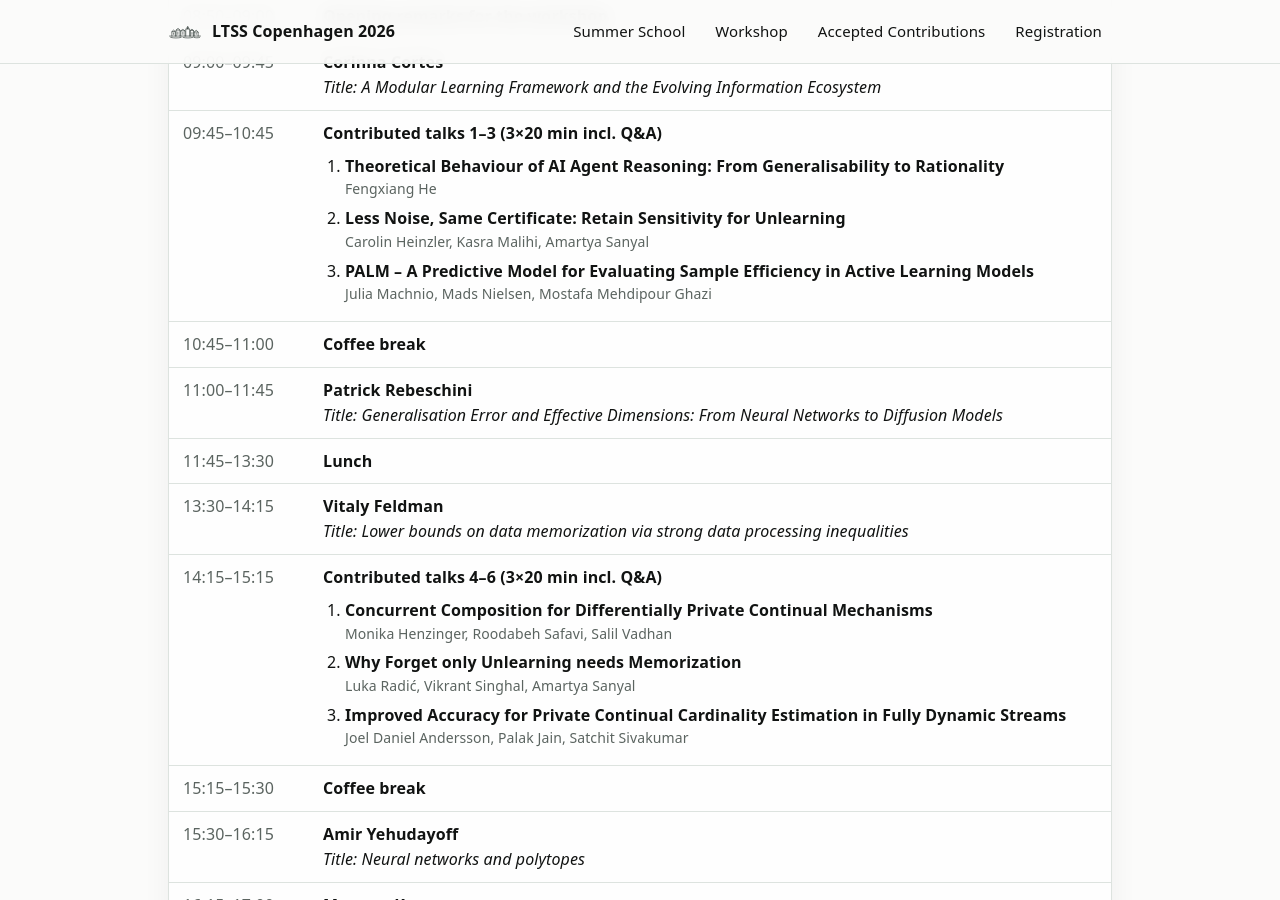
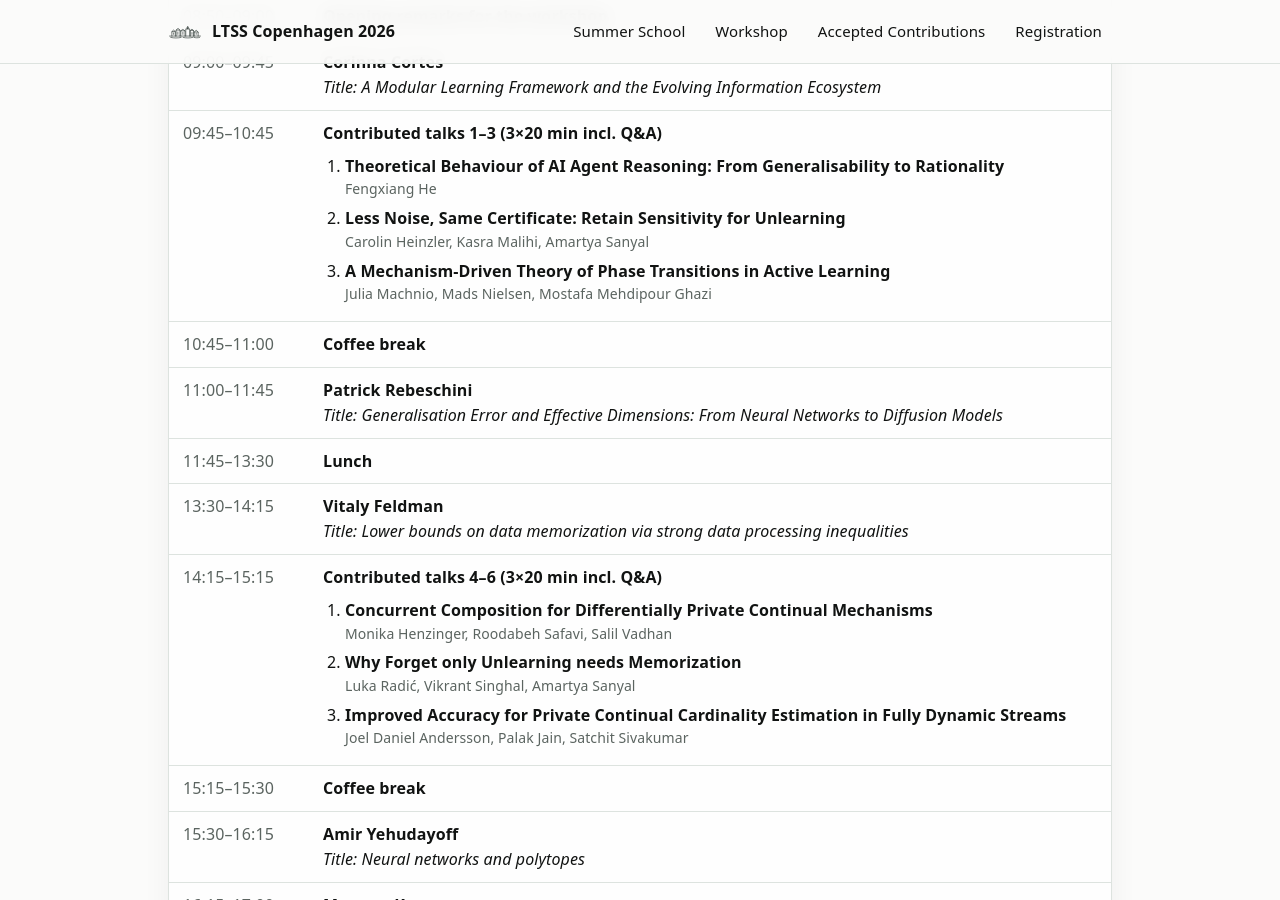
Before and after one commit to LTSScopenhagen/ltsscopenhagen.github.io, a Jekyll site: the page built from workshop.md, in a window 1280 px wide and 900 px high, scrolled down 539 px. Built offline with Jekyll 4.4.1, drawn with Linux system fonts in a browser that asks for light colours; grey boxes are pictures that could not be loaded.

Commit message:
Rename active learning contribution

```diff
--- a/_data/accepted_contributions.yml
+++ b/_data/accepted_contributions.yml
@@ -59,7 +59,7 @@
   venue: ""
   status: "Accept (Poster)"
 - number: 31
-  title: "PALM – A Predictive Model for Evaluating Sample Efficiency in Active Learning Models"
+  title: "A Mechanism-Driven Theory of Phase Transitions in Active Learning"
   authors: "Julia Machnio, Mads Nielsen, Mostafa Mehdipour Ghazi"
   venue: "ICCV 2025"
   status: "Accept (Oral)"
--- a/_data/schedule.yml
+++ b/_data/schedule.yml
@@ -125,7 +125,7 @@ days:
             authors: "Fengxiang He"
           - title: "Less Noise, Same Certificate: Retain Sensitivity for Unlearning"
             authors: "Carolin Heinzler, Kasra Malihi, Amartya Sanyal"
-          - title: "PALM – A Predictive Model for Evaluating Sample Efficiency in Active Learning Models"
+          - title: "A Mechanism-Driven Theory of Phase Transitions in Active Learning"
             authors: "Julia Machnio, Mads Nielsen, Mostafa Mehdipour Ghazi"
       - time: "10:45–11:00"
         title: "Coffee break"
```
